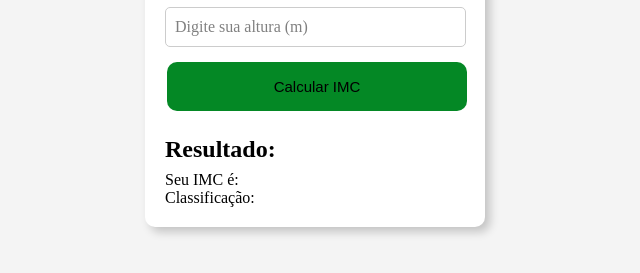
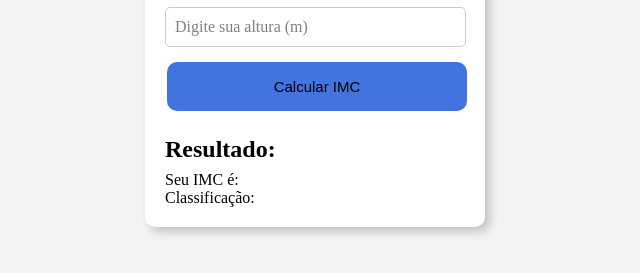
Before and after one commit to gabrielksl/projeto-imc, a website: page src/index.html in a window 1280 px wide. Shown: the part 273-546 px from the top of the page, without its empty margins (325-965 px from the left). Drawn offline with Linux system fonts and the light colour scheme.

Commit message:
Atualizando

```diff
--- a/src/style.css
+++ b/src/style.css
@@ -68,7 +68,7 @@ main {
     transition-duration: 0.4s;
     cursor: pointer;
     width: 100%;
-    background-color: #048825;
+    background-color: #4373df;
     border-radius: 10px;
 }
 
```
